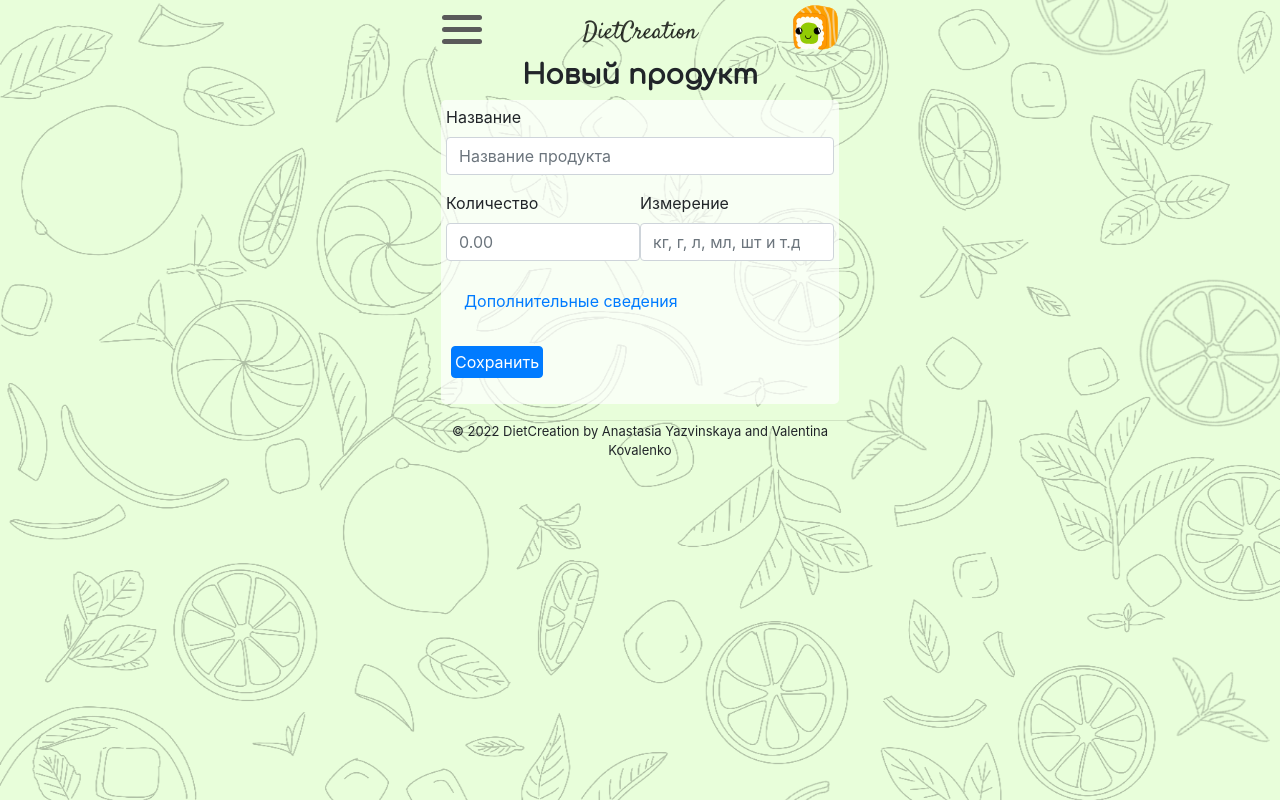
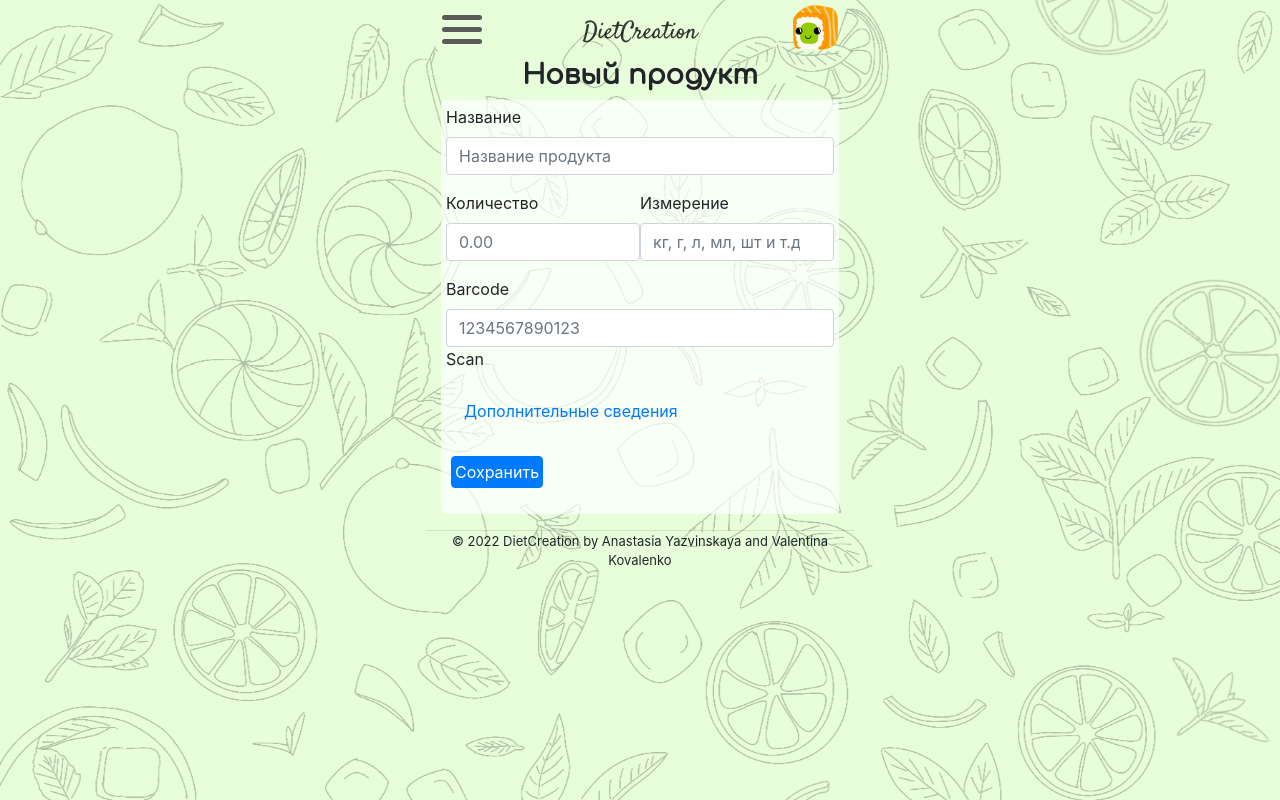
Before and after one commit to AnastasiaYazvinskaya/diet-creation, a Flask app: page /create_product in a window 1280 px wide. Run offline with Flask 2, Linux system fonts and the light colour scheme; a user stored in the database is signed in; data comes from the database, SQL or seed files in the repository; some libraries are stand-ins or nearby versions; some web fonts are replaced.

Commit message:
barcode check

```diff
--- a/app/products.py
+++ b/app/products.py
@@ -1,6 +1,11 @@
+from flask import jsonify
 import app.connect as c
 from app import app
 from flask_login import login_required, current_user
+
+import cv2
+from pyzbar import pyzbar
+from pyzbar.pyzbar import decode
 # Class for creating and editing product information
 class ProductAct:
     def __init__(self, product_id=None):
@@ -167,3 +172,26 @@ def delete_p(product_id):
         conn.close()
         c.flash('"{}" was successfully deleted!'.format(product['name']))
         return c.redirect(c.url_for('products'))
+
+
+def read_barcodes(frame, data):
+    barcodes = decode(frame)
+    for barcode in barcodes:
+        barcode_info = barcode.data.decode('utf-8')
+        data['barcode'] = barcode_info
+    return frame
+@app.route('/read_barcode', methods=('GET', 'POST'))
+@login_required
+def read_barcode():
+    data={'barcode': None}
+    camera = cv2.VideoCapture(0)
+    ret, frame = camera.read()
+    while ret:
+        ret, frame = camera.read()
+        frame = read_barcodes(frame, data)
+        cv2.imshow('Barcode/QR code reader', frame)
+        if data['barcode']:
+            break
+    camera.release()
+    cv2.destroyAllWindows()
+    return jsonify(data)
--- a/app/templates/create_p.html
+++ b/app/templates/create_p.html
@@ -8,6 +8,20 @@
             $("#adding-info").show();
             $(this).hide();
         });
+
+        function readBarcode() {
+            $.ajax({
+                method: "POST",
+                url: "/read_barcode",
+                data: {'data': true},
+                cache: false,
+                success: function(data) {
+                    barcode_id = document.getElementById('barcode');
+                    barcode_id.setAttribute("value", data['barcode']);
+                    //$("#barcode").val(data['barcode'])
+                }
+            });
+        }
     </script>
 {% endblock %}
 {% block name %}<a id="cname" href="{{ url_for('index')}}">DietCreation</a>{% endblock %}
@@ -62,6 +76,12 @@
             </div>
         </div>
         <div class="form-group">
+            <label for="barcode">Barcode</label>
+            <input id="barcode" type="number" step="0.01" name="barcode" placeholder="1234567890123"
+                    class="form-control" value="{{data['barcode']}}"></input>
+            <div onclick="readBarcode()">Scan</div>
+        </div>
+        <div class="form-group">
             <button type="button" class="btn btn-link" id="add-info">Дополнительные сведения</button>
         </div>
         <div id="adding-info" style="display: none;">
@@ -74,7 +94,7 @@
             <!-- Text field for product shop with a list of availiable items -->
             <div class="form-group">
                 <label for="shop">Магазин</label>
-                {% if data['shop'] %}
+                {% if data['shop'] and data['shop'] != "unknown" %}
                 <input list="shops" name="shop" class="form-control"
                     placeholder="Название магазина" value="{{data['shop']}}"></input>
                 {% else %}
@@ -82,7 +102,7 @@
                     placeholder="Название магазина" value=""></input>
                 {% endif %}
                 <datalist id="shops">
-                    {% for shop in shops %}
+                    {% for shop in shops if shop['id'] != 1 %}
                         <option value="{{shop['name']}}"></option>
                     {% endfor %}
                 </datalist>
```
